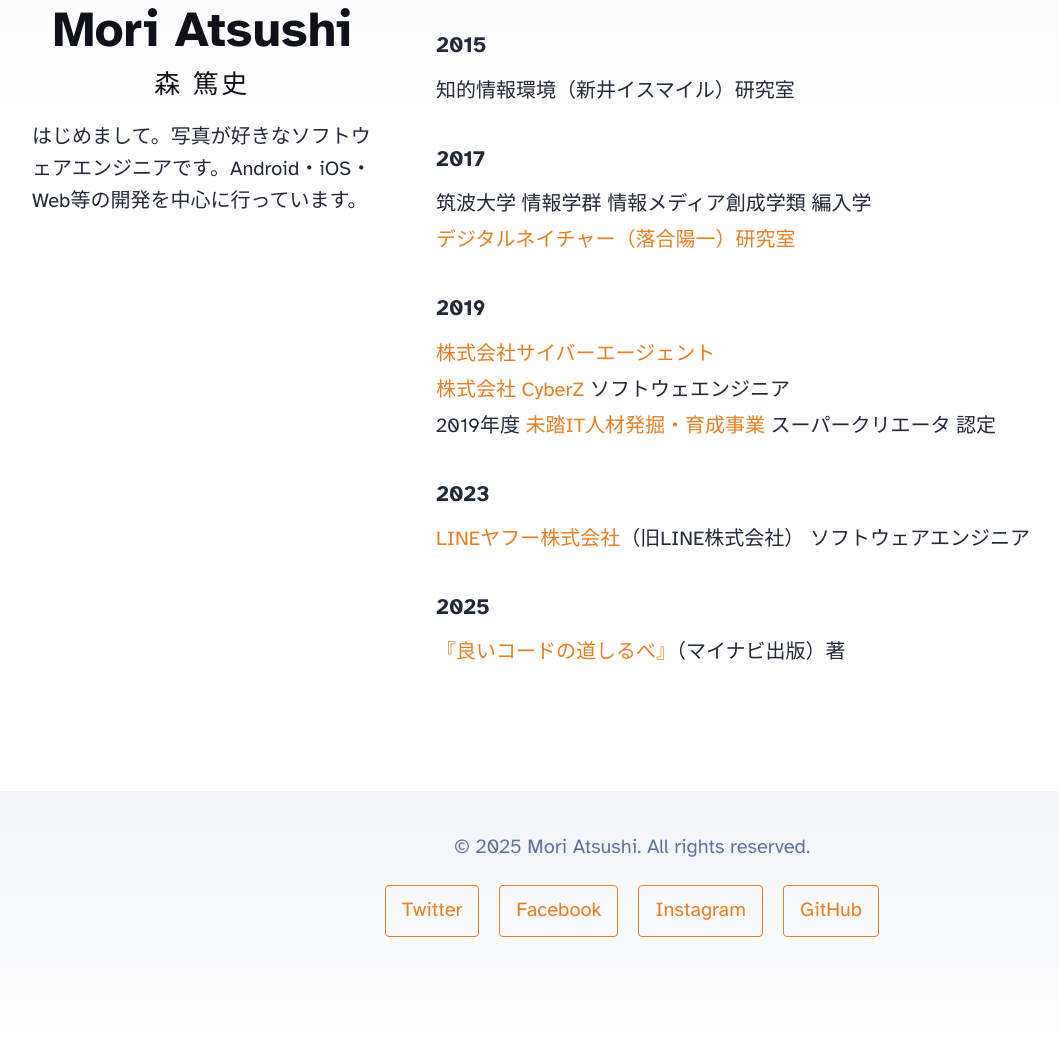
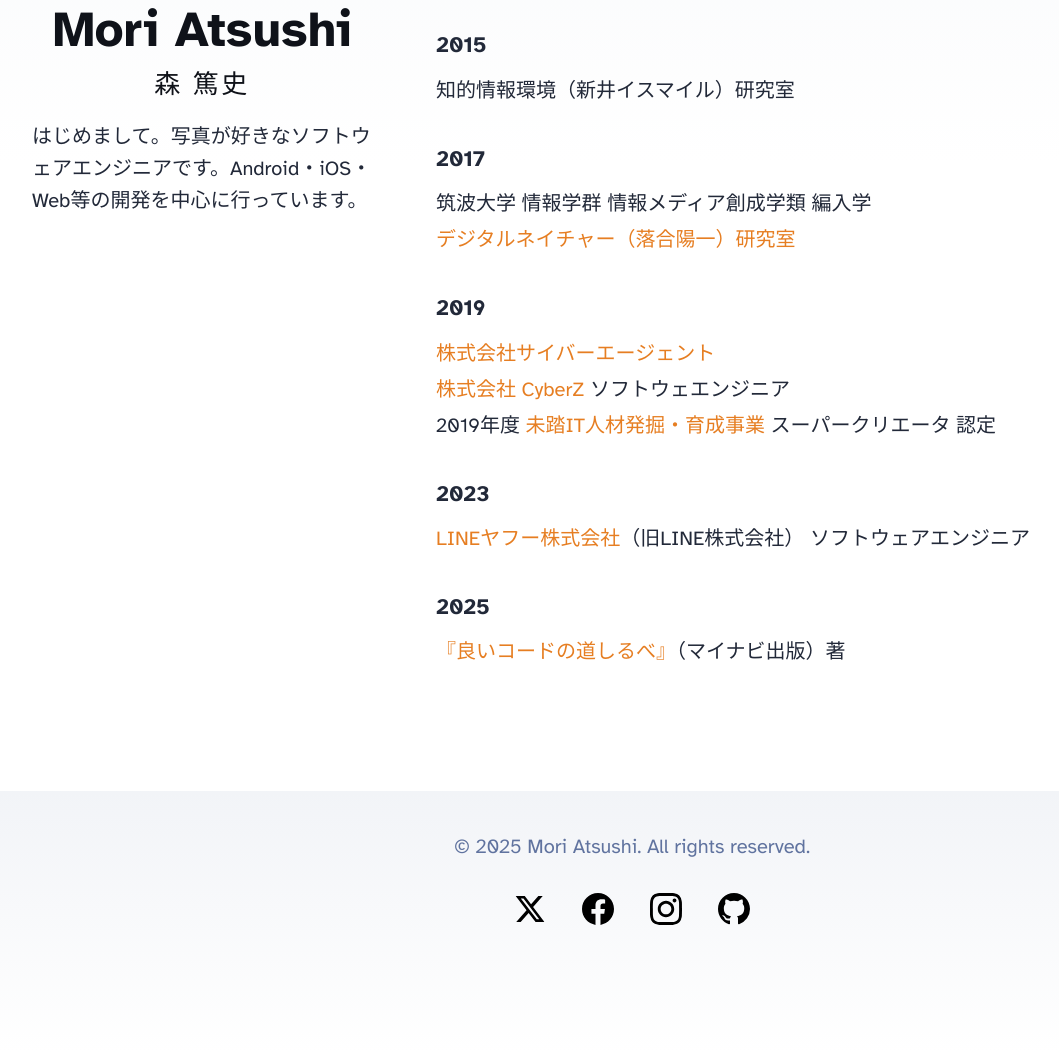
Before and after one commit to mori-atsushi/portfolio-front, an Astro site: page / in a window 1280 px wide. Shown: the part 437-1494 px from the top of the page, without its empty margins (8-1067 px from the left). Built offline with nearby package versions, Linux system fonts and the light colour scheme; Astro itself is replaced by a stand-in of ours.

Commit message:
Replace footer social links with SVG icons

```diff
--- a/src/components/Footer.astro
+++ b/src/components/Footer.astro
@@ -5,10 +5,18 @@
 <footer>
 	&copy; {today.getFullYear()} Mori Atsushi. All rights reserved.
 	<div class="social-links">
-		<a href="https://twitter.com/at_sushi_at" target="_blank">Twitter</a>
-		<a href="https://facebook.com/tb.atsushi" target="_blank">Facebook</a>
-		<a href="https://instagram.com/tb.atsushi" target="_blank">Instagram</a>
-		<a href="https://github.com/Mori-Atsushi" target="_blank">GitHub</a>
+		<a href="https://twitter.com/at_sushi_at" target="_blank">
+			<img src="/x.svg" alt="X (Twitter)" width="32" height="32" />
+		</a>
+		<a href="https://facebook.com/tb.atsushi" target="_blank">
+			<img src="/facebook.svg" alt="Facebook" width="32" height="32" />
+		</a>
+		<a href="https://instagram.com/tb.atsushi" target="_blank">
+			<img src="/instagram.svg" alt="Instagram" width="32" height="32" />
+		</a>
+		<a href="https://github.com/Mori-Atsushi" target="_blank">
+			<img src="/github.svg" alt="GitHub" width="32" height="32" />
+		</a>
 	</div>
 </footer>
 <style>
@@ -28,13 +36,17 @@
 		color: var(--accent);
 		text-decoration: none;
 		font-weight: 500;
-		padding: 0.5rem 1rem;
-		border: 1px solid var(--accent);
-		border-radius: 4px;
+		padding: 0.5rem;
 		transition: all 0.3s ease;
+		display: inline-flex;
+		align-items: center;
+		justify-content: center;
 	}
-	.social-links a:hover {
-		background-color: var(--accent);
-		color: white;
+	.social-links img {
+		color: rgb(var(--black));
+		transition: opacity 0.3s ease;
+	}
+	.social-links a:hover img {
+		opacity: 0.6;
 	}
 </style>
```
Also changed, not shown: public/facebook.svg (added), public/github.svg (added), public/instagram.svg (added), public/x.svg (added).
